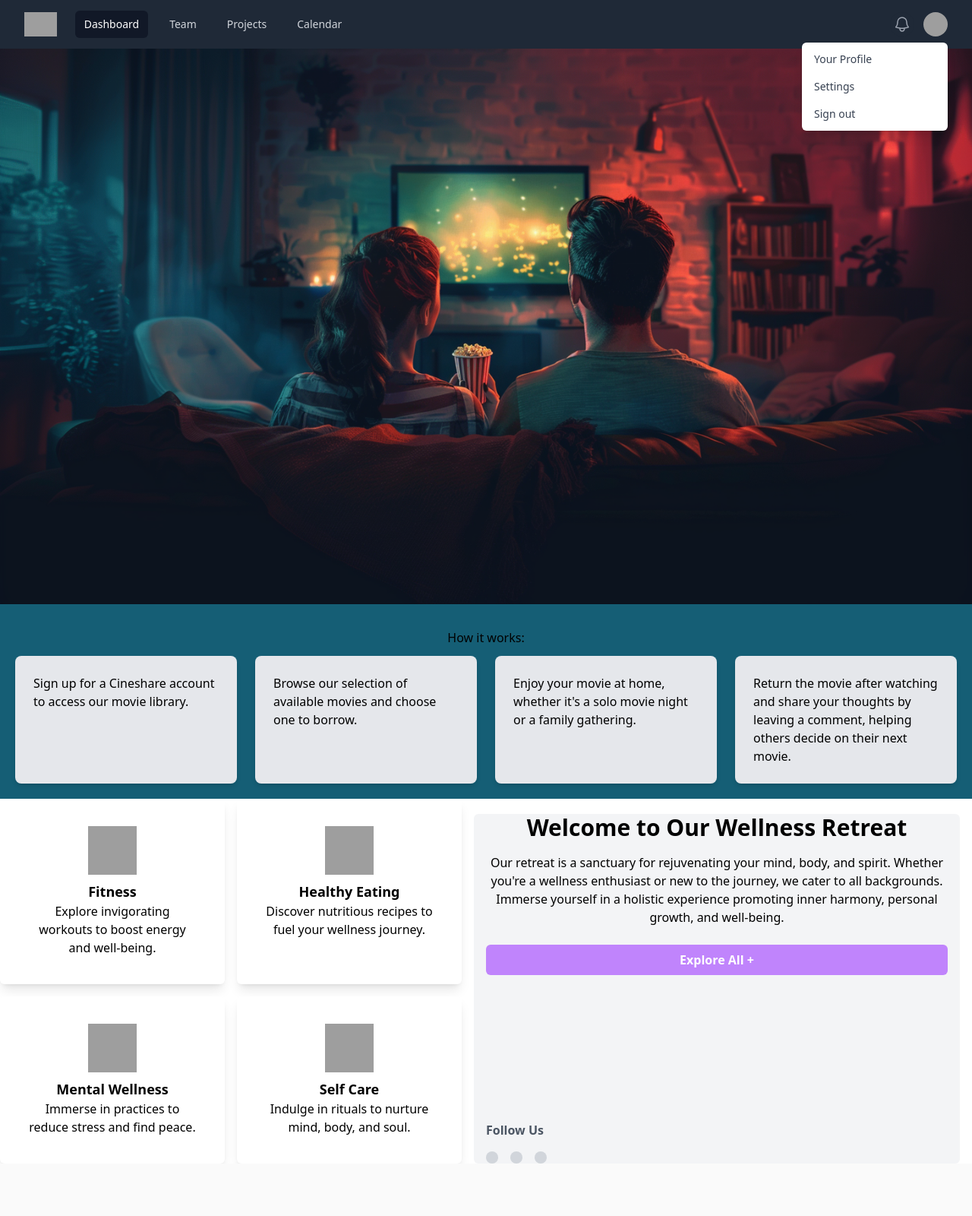
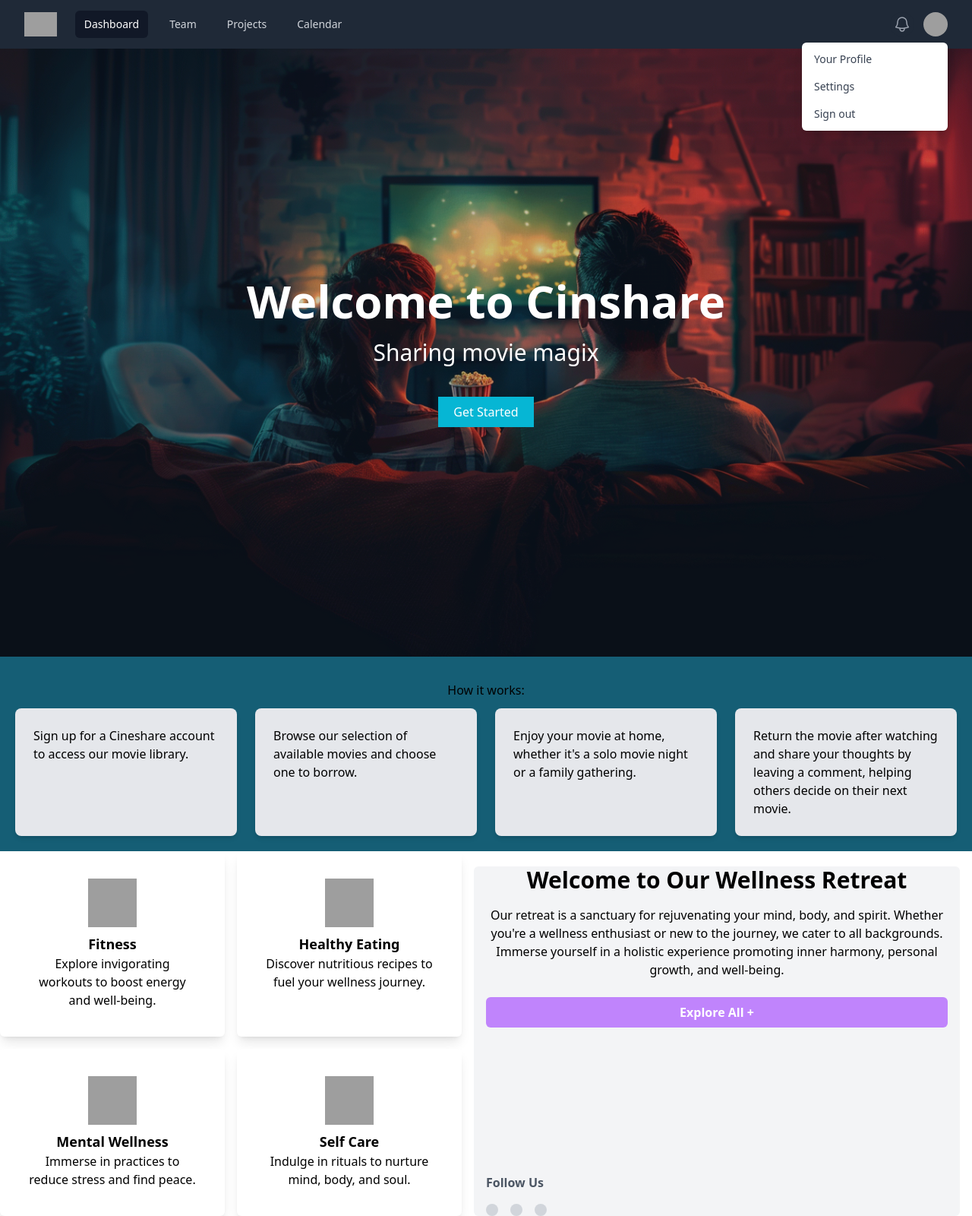
Before and after one commit to uralrdybread/CineShare, a Laravel app: page / in a window 1280 px wide. Shown: the whole page at 76% size. Before the commit the page ends 1531 px from the top, so only its background shows below. Run offline with Laravel 12, Linux system fonts and the light colour scheme; style sheets or scripts are compiled from the project's sources; grey boxes are pictures that could not be loaded.

Commit message:
Very simple hero section created

```diff
--- /dev/null
+++ b/resources/views/components/hero.blade.php
@@ -0,0 +1,34 @@
+    <section class="flex flex-col h-screen bg-cover bg-center bg-blend-overlay bg-black/20"
+        style="background-image: url('/images/originalhero.png')">
+
+        <div class="flex-1 flex items-center">
+
+            <div class="text-center mx-auto text-white">
+                <h1 class="text-6xl font-semibold">Welcome to Cinshare</h1>
+                <p class="font-light text-3xl mt-5">Sharing movie magix</p>
+                <a class="px-5 py-2 inline-block bg-cyan-500 text-white hover:bg-cyan-400 transition-color mt-10"
+                    href="">Get
+                    Started</a>
+            </div>
+
+        </div>
+
+    </section>
+
+
+
+
+
+
+
+
+
+
+
+
+
+
+    {{--
+    <div>
+        <img src="{{ asset('images/originalhero.png') }}" alt="Description of the image" class="w-full max-h-200 h-auto">
+    </div> --}}
--- a/resources/views/home.blade.php
+++ b/resources/views/home.blade.php
@@ -1,9 +1,7 @@
 <x-navbar />
 
 <x-layout>
-    <div>
-        <img src="{{ asset('images/originalhero.png') }}" alt="Description of the image" class="w-full max-h-200 h-auto">
-    </div>
+    <x-hero />
 
     <x-how />
 
```
